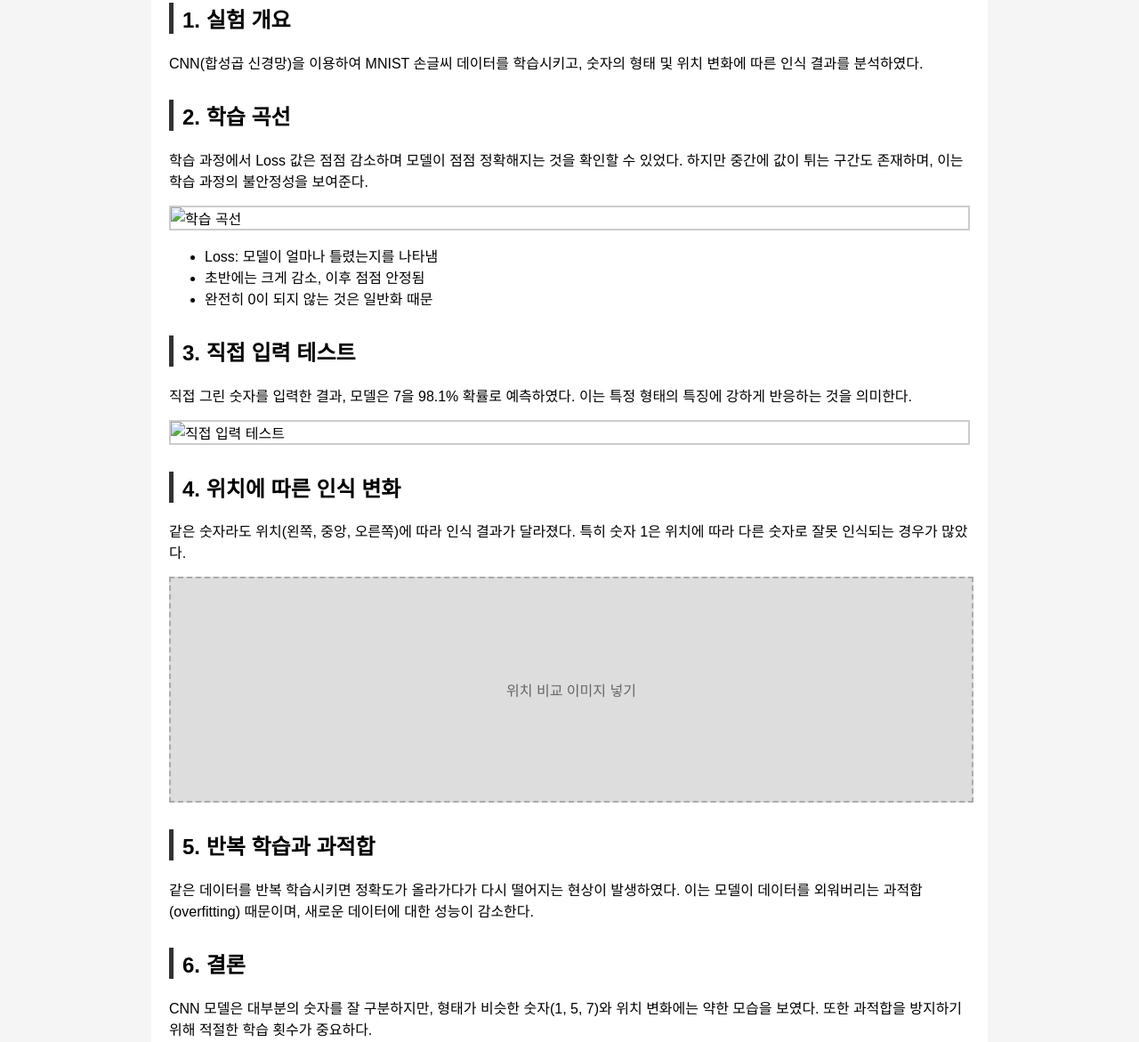
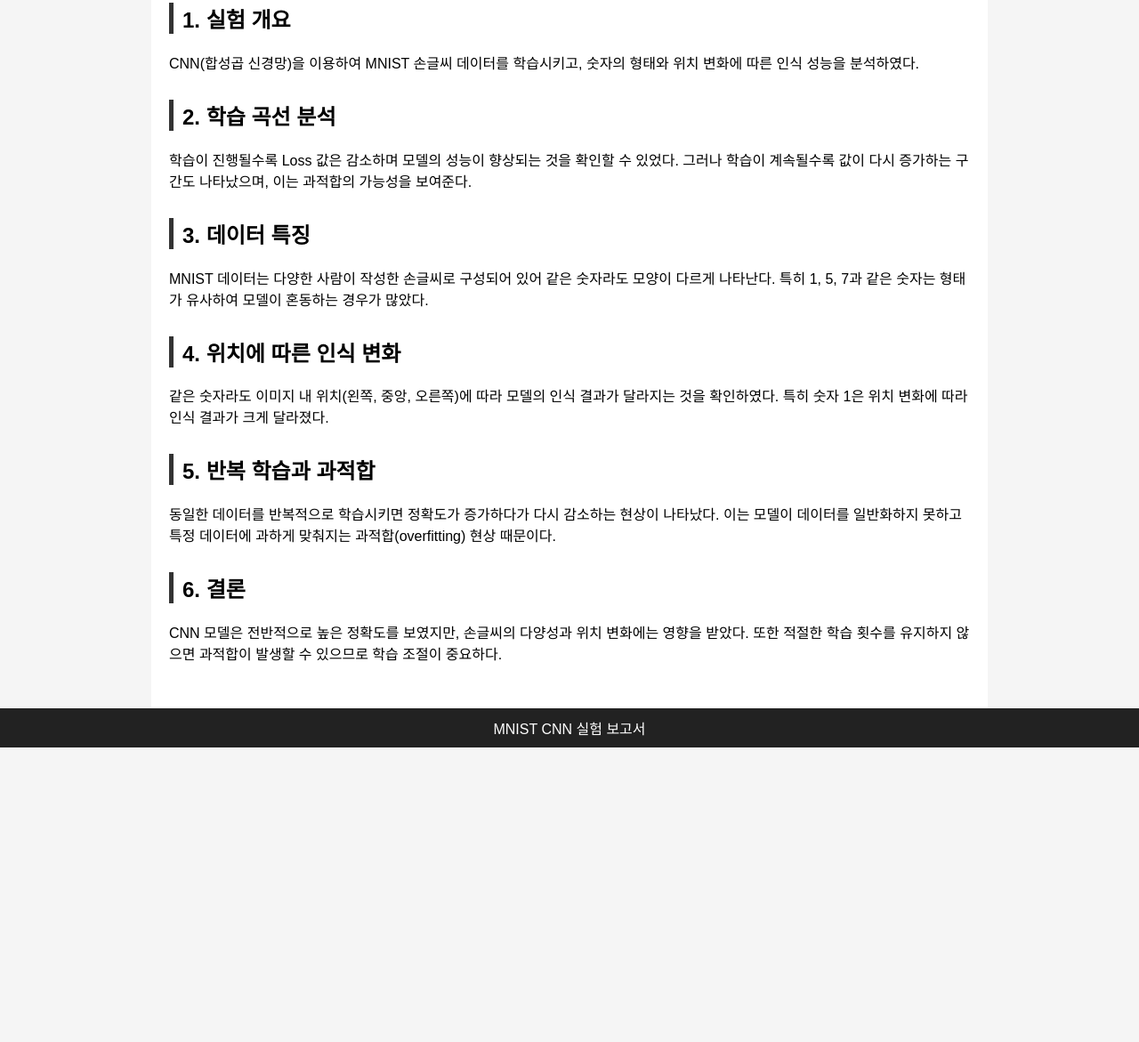
Before and after one commit to 12jjh/CNN, a plain HTML site: page index.html in a window 1280 px wide. Shown: the part 206-1377 px from the top of the page at 89% size. After the commit the page ends 1046 px from the top, so only its background shows below. Drawn offline with Linux system fonts and the light colour scheme.

Commit message:
Update index.html

```diff
--- a/index.html
+++ b/index.html
@@ -29,26 +29,6 @@
       padding-left: 10px;
     }
 
-    img {
-      max-width: 100%;
-      max-height: 300px;
-      display: block;
-      margin: 15px auto;
-      border: 2px solid #ccc;
-    }
-
-    .img-box {
-      width: 100%;
-      height: 250px;
-      background-color: #ddd;
-      display: flex;
-      align-items: center;
-      justify-content: center;
-      margin: 15px 0;
-      color: #666;
-      border: 2px dashed #aaa;
-    }
-
     .section {
       margin-bottom: 30px;
     }
@@ -75,64 +55,54 @@
     <h2>1. 실험 개요</h2>
     <p>
       CNN(합성곱 신경망)을 이용하여 MNIST 손글씨 데이터를 학습시키고,
-      숫자의 형태 및 위치 변화에 따른 인식 결과를 분석하였다.
+      숫자의 형태와 위치 변화에 따른 인식 성능을 분석하였다.
     </p>
   </div>
 
   <div class="section">
-    <h2>2. 학습 곡선</h2>
+    <h2>2. 학습 곡선 분석</h2>
     <p>
-      학습 과정에서 Loss 값은 점점 감소하며 모델이 점점 정확해지는 것을 확인할 수 있었다.
-      하지만 중간에 값이 튀는 구간도 존재하며, 이는 학습 과정의 불안정성을 보여준다.
+      학습이 진행될수록 Loss 값은 감소하며 모델의 성능이 향상되는 것을 확인할 수 있었다.
+      그러나 학습이 계속될수록 값이 다시 증가하는 구간도 나타났으며,
+      이는 과적합의 가능성을 보여준다.
     </p>
-
-    <!-- 👉 여기에 학습 곡선 이미지 넣기 -->
-    <img src="learning_curve.png" alt="학습 곡선">
-
-    <ul>
-      <li>Loss: 모델이 얼마나 틀렸는지를 나타냄</li>
-      <li>초반에는 크게 감소, 이후 점점 안정됨</li>
-      <li>완전히 0이 되지 않는 것은 일반화 때문</li>
-    </ul>
   </div>
 
   <div class="section">
-    <h2>3. 직접 입력 테스트</h2>
+    <h2>3. 데이터 특징</h2>
     <p>
-      직접 그린 숫자를 입력한 결과, 모델은 7을 98.1% 확률로 예측하였다.
-      이는 특정 형태의 특징에 강하게 반응하는 것을 의미한다.
+      MNIST 데이터는 다양한 사람이 작성한 손글씨로 구성되어 있어
+      같은 숫자라도 모양이 다르게 나타난다.
+      특히 1, 5, 7과 같은 숫자는 형태가 유사하여 모델이 혼동하는 경우가 많았다.
     </p>
-
-    <!-- 👉 여기에 네가 보낸 그림 넣기 -->
-    <img src="test_result.png" alt="직접 입력 테스트">
   </div>
 
   <div class="section">
     <h2>4. 위치에 따른 인식 변화</h2>
     <p>
-      같은 숫자라도 위치(왼쪽, 중앙, 오른쪽)에 따라 인식 결과가 달라졌다.
-      특히 숫자 1은 위치에 따라 다른 숫자로 잘못 인식되는 경우가 많았다.
+      같은 숫자라도 이미지 내 위치(왼쪽, 중앙, 오른쪽)에 따라
+      모델의 인식 결과가 달라지는 것을 확인하였다.
+      특히 숫자 1은 위치 변화에 따라 인식 결과가 크게 달라졌다.
     </p>
-
-    <!-- 👉 남겨둔 이미지 자리 -->
-    <div class="img-box">위치 비교 이미지 넣기</div>
   </div>
 
   <div class="section">
     <h2>5. 반복 학습과 과적합</h2>
     <p>
-      같은 데이터를 반복 학습시키면 정확도가 올라가다가 다시 떨어지는 현상이 발생하였다.
-      이는 모델이 데이터를 외워버리는 과적합(overfitting) 때문이며,
-      새로운 데이터에 대한 성능이 감소한다.
+      동일한 데이터를 반복적으로 학습시키면 정확도가 증가하다가
+      다시 감소하는 현상이 나타났다.
+      이는 모델이 데이터를 일반화하지 못하고 특정 데이터에 과하게 맞춰지는
+      과적합(overfitting) 현상 때문이다.
     </p>
   </div>
 
   <div class="section">
     <h2>6. 결론</h2>
     <p>
-      CNN 모델은 대부분의 숫자를 잘 구분하지만,
-      형태가 비슷한 숫자(1, 5, 7)와 위치 변화에는 약한 모습을 보였다.
-      또한 과적합을 방지하기 위해 적절한 학습 횟수가 중요하다.
+      CNN 모델은 전반적으로 높은 정확도를 보였지만,
+      손글씨의 다양성과 위치 변화에는 영향을 받았다.
+      또한 적절한 학습 횟수를 유지하지 않으면 과적합이 발생할 수 있으므로
+      학습 조절이 중요하다.
     </p>
   </div>
 
```
